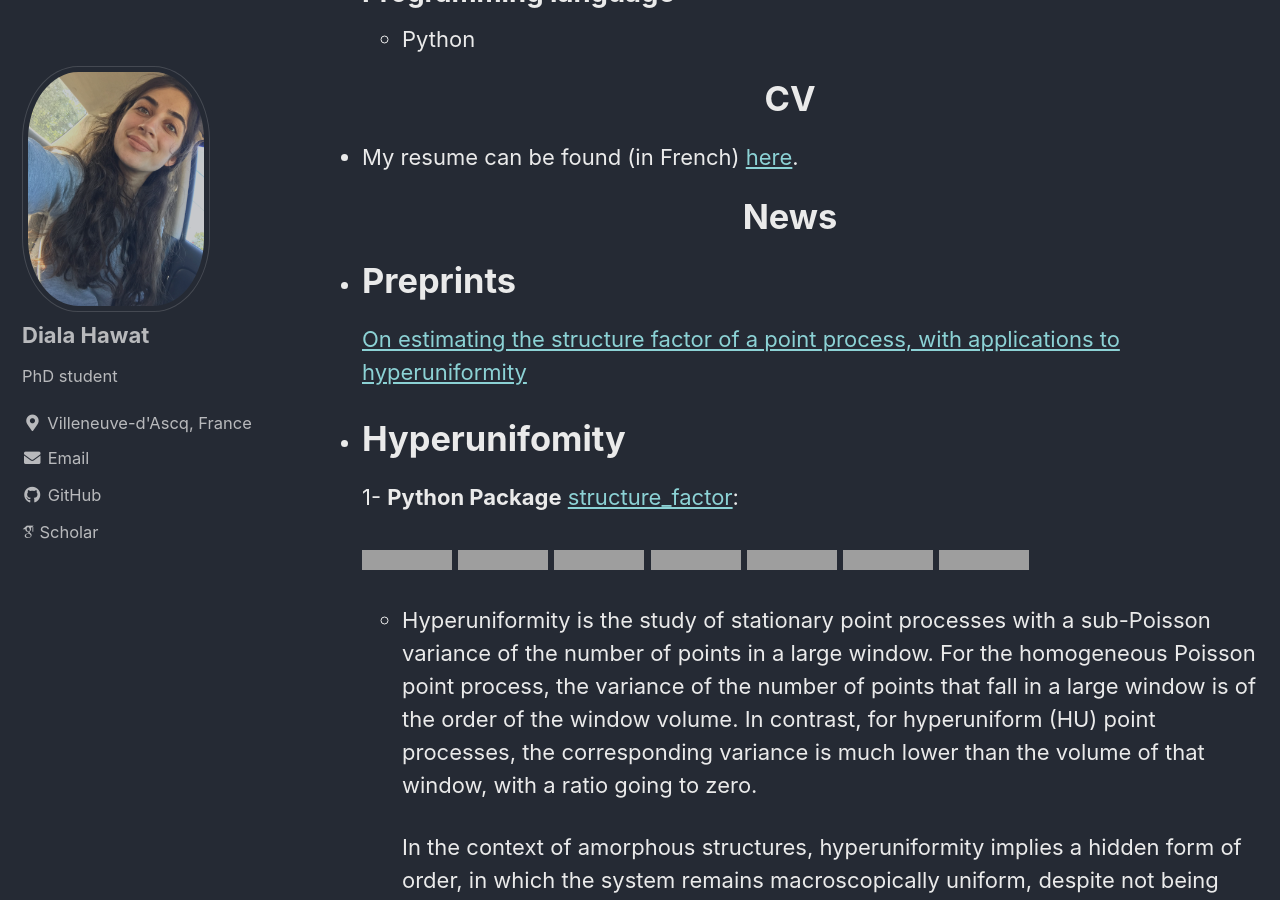
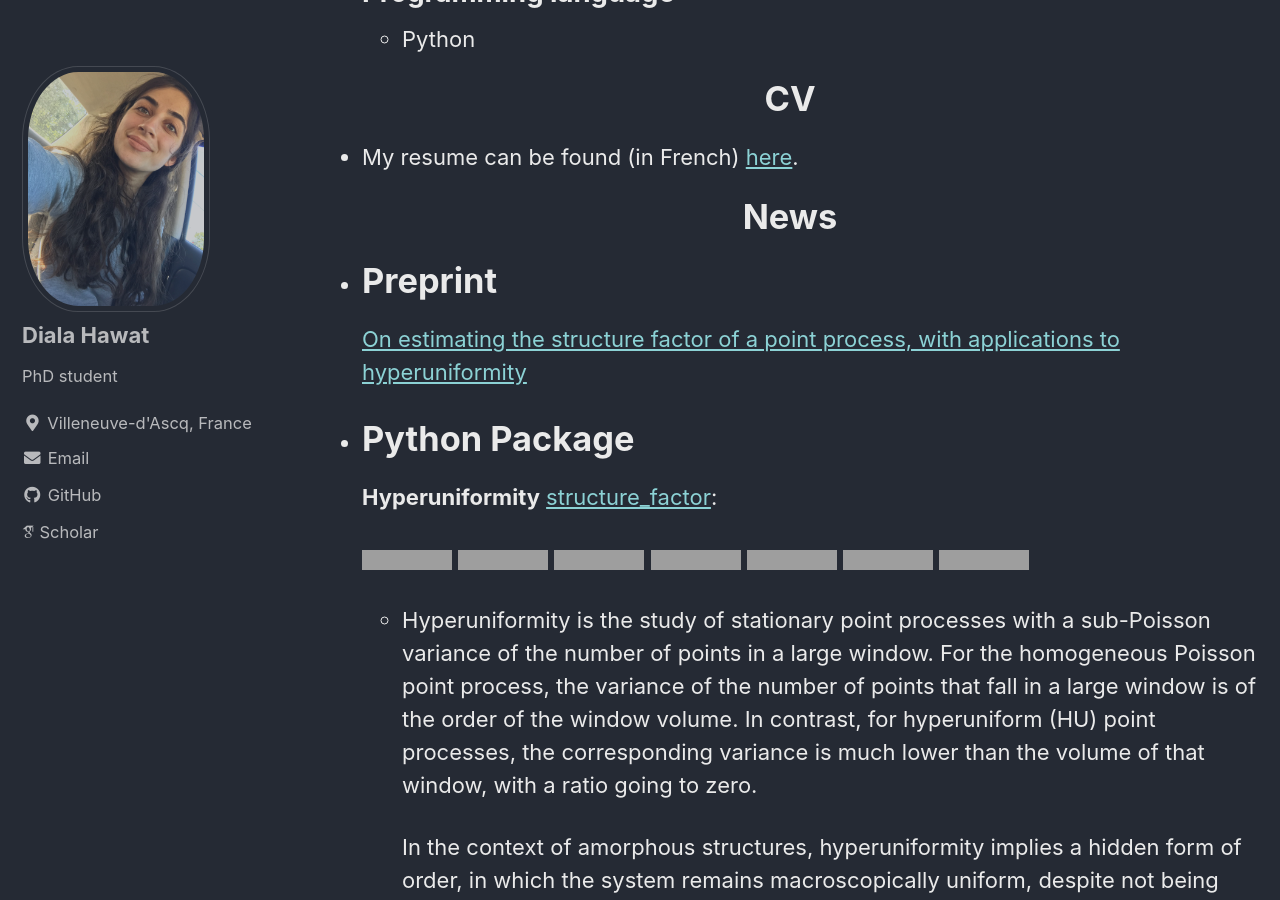
Before and after one commit to dhawat/dhawat.github.io, a Jekyll site: the page built from index.md, in a window 1280 px wide and 900 px high, scrolled down 732 px, cut to the strip 0-900 px from the top of the window. Built offline with Jekyll 4.4.1, drawn with Linux system fonts in a browser that asks for light colours; cached includes are drawn as plain includes; nearby versions of some CDN libraries; some web fonts are replaced; grey boxes are pictures that could not be loaded.

Commit message:
small modi

```diff
--- a/index.md
+++ b/index.md
@@ -29,13 +29,13 @@ I was [PGSM laureates](https://applications.sciencesmaths-paris.fr/fr/les-laurea
 
 <center> <h1>News </h1> </center>
 
-* # Preprints
+* # Preprint
 
     [On estimating the structure factor of a point process, with applications to hyperuniformity ]({{ site.url }}/assets/pdfs/draft_paper.pdf)
 
-* # Hyperunifomity
+* # Python Package
 
-    1- **Python Package** [structure_factor](https://github.com/For-a-few-DPPs-more/structure-factor):
+    **Hyperuniformity** [structure_factor](https://github.com/For-a-few-DPPs-more/structure-factor):
 
     [![CI-tests](https://github.com/For-a-few-DPPs-more/structure-factor/actions/workflows/ci.yml/badge.svg)](https://github.com/For-a-few-DPPs-more/structure-factor/actions/workflows/ci.yml)
     [![codecov](https://codecov.io/gh/For-a-few-DPPs-more/structure-factor/branch/main/graph/badge.svg?token=FUDADJLO2W)](https://codecov.io/gh/For-a-few-DPPs-more/structure-factor)
```
Also changed, not shown: 2 other files.
